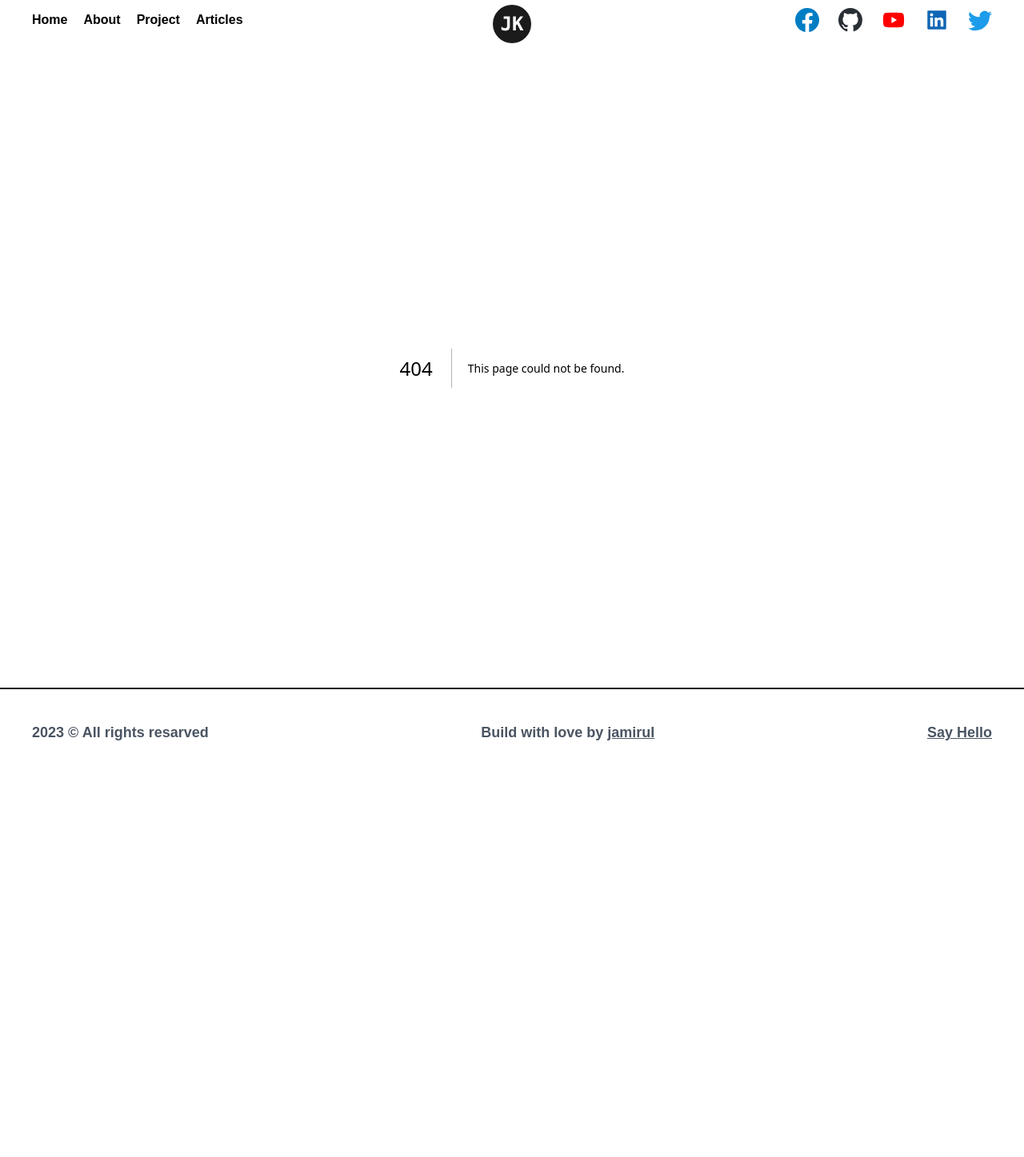
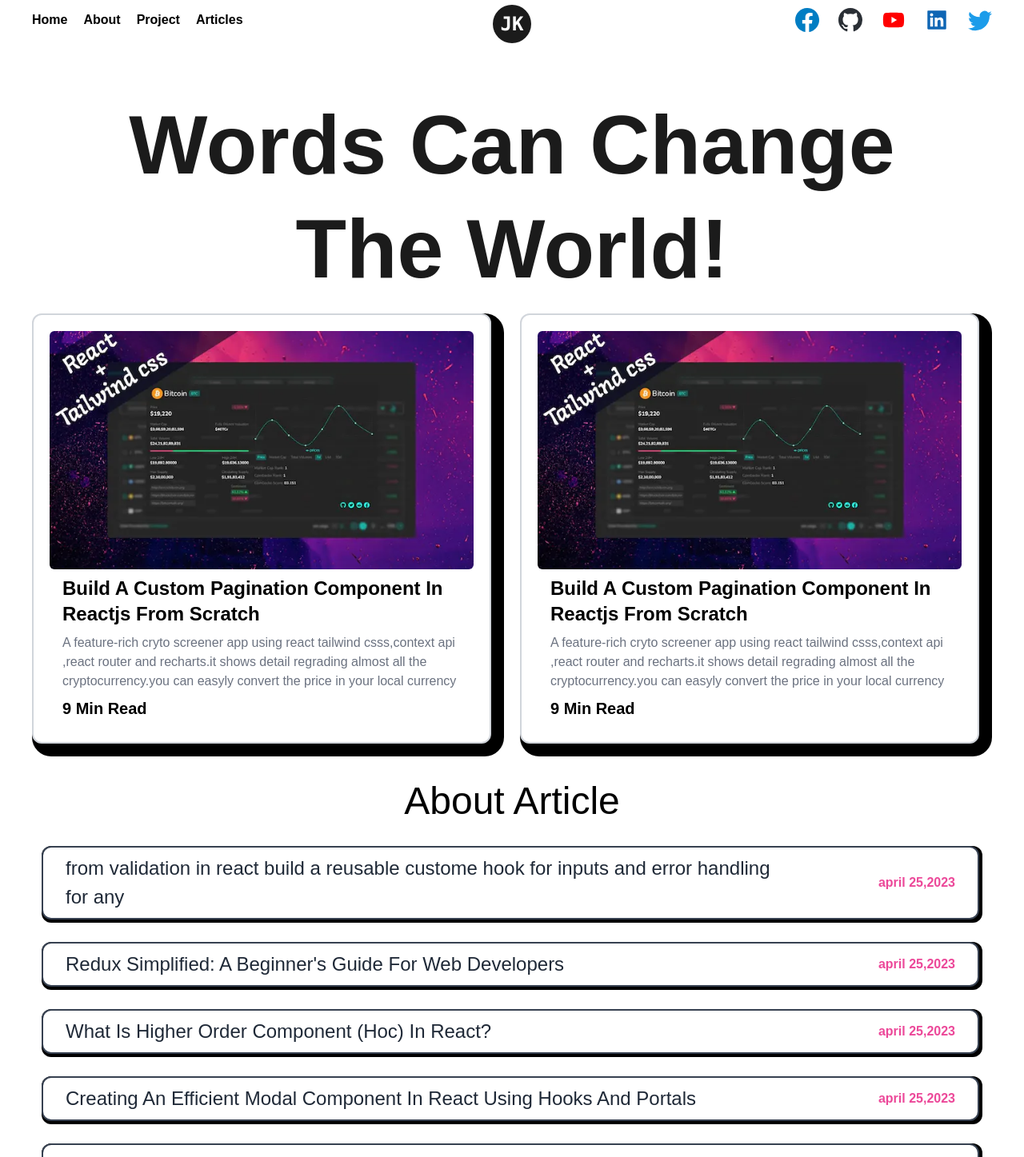
Before and after one commit to mdjamirulislam/modern-potfilo, a Next.js app: page /article in a window 1280 px wide. Before the commit this address had no page. Shown: the part 10-1457 px from the top of the page at 80% size. Before the commit the page ends 980 px from the top, so only its background shows below. Built offline with nearby package versions, Linux system fonts and the light colour scheme.

Commit message:
article-complete

```diff
--- /dev/null
+++ b/src/Components/Animtedarticle.js
@@ -0,0 +1,38 @@
+import Link from 'next/link'
+import React from 'react'
+import {motion} from "framer-motion"
+
+const anim={
+    initial:{
+        opacity:1,
+        y:50,
+    },
+    animate:{
+        y:0,
+        opacity:0,
+        Transition:{
+            duration:0.5,
+        }
+    }
+}
+const Animtedarticle = ({heading,date}) => {
+  return (
+        < motion.div className='w-[98%] mx-auto  pr-1 pb-1 rounded-xl bg-black'
+
+        initial={{y:50, opacity:0}}
+        whileInView={{y:0,opacity:1,transition:{duration:0.5}}}
+
+
+         >
+          <Link href="./" className='"w-[98%] mx-auto  overflow-hidden bg-white capitalize"' >
+           <div className='flex justify-between border-2  py-2 px-7 rounded-xl bg-white border-gray-700  items-center gap-6 '>
+           <h1 className='text-[1.5rem] w-[80%] text-gray-800 '>{heading}</h1>
+             <p className='flex flex-wrap text-pink-500 font-semibold justify-between'>{date}</p>
+           </div>
+
+          </Link>
+    </motion.div>
+  )
+}
+
+export default Animtedarticle
--- a/src/Components/Healper/Animationtext/Animationtext.js
+++ b/src/Components/Healper/Animationtext/Animationtext.js
@@ -1,6 +1,4 @@
 import { motion } from "framer-motion";
-import Image from "next/image";
-import React from "react";
 
 const one = {
   initial: {
@@ -10,7 +8,7 @@ const one = {
     opacity: 1,
     transition: {
       delay: 0.5,
-      staggerchildren: 0.08,
+      staggerChildren: 0.09,
     },
   },
 };
@@ -24,26 +22,25 @@ const two = {
     y: 0,
     transition: {
       duration: 1,
+
     },
   },
 };
-const Animationtext = ({ text ,className="" }) => {
+const Animationtext = ({ text, className = "" }) => {
   return (
     <>
       <div className="w-full px-7  mx-auto">
         <motion.div
-          className={`flex justify-center   flex-col  leading-tight  py-4  items-center text-center font-bold text-8xl text-[#1b1b1b] ${className}`}
+          className={`flex justify-center w-2/3 mx-auto    flex-col  leading-tight  py-4  items-center text-center font-bold text-8xl text-[#1b1b1b] ${className}`}
           variants={one}
           initial="initial"
           animate="animate"
         >
-          <motion.h1 className={`w-2/3 ${className}`} variants={two}>
+          <motion.h1 className={` ${className}`} variants={two}>
             {text}
           </motion.h1>
         </motion.div>
         {/* next slider full description */}
-
-
       </div>
     </>
   );
--- /dev/null
+++ b/src/Components/Healper/Articlehelper.js
@@ -0,0 +1,86 @@
+import { motion } from "framer-motion";
+import Image from "next/image";
+import Link from "next/link";
+import React from "react";
+
+const Framerone = motion(Image);
+
+const Article = ({
+  className = "",
+  image,
+  heading,
+
+
+  link,
+  ptag,
+}) => {
+  return (
+    <div className="flex w-full gap-5">
+      <div className={`w-[50%] bg-black rounded-3xl pr-4 pb-4 ${className}`}>
+        <div
+          className={`w-[100%] overflow-hidden  bg-white border-2 border-gray-300 rounded-xl p-5 ${className}`}
+        >
+          <div className="w-full">
+            <Framerone
+              whileHover={{ scale: 1.05 }}
+              transition={{ duration: 0.2 }}
+              src={image}
+              alt="project loading fail"
+              className="w-full rounded-md h-full  "
+            />
+          </div>
+          <div className="flex w-full  flex-col py-2 px-4">
+            <Link href="./" className="hover:underline"><h1 className="text-black text-2xl font-semibold">{heading}</h1></Link>
+
+            <p className="py-2 text-gray-500">{ptag}</p>
+
+            <div className="flex gap-5 justify-between  items-center">
+              <Link
+                href="./"
+                className=" text-black hover:underline  text-xl font-semibold capitalize"
+              >
+                {link}
+              </Link>
+            </div>
+          </div>
+        </div>
+      </div>
+
+      <div className={`w-[50%] bg-black rounded-3xl pr-4 pb-4 ${className}`}>
+        <div
+          className={`w-[100%] overflow-hidden  bg-white border-2 border-gray-300 rounded-xl p-5 ${className}`}
+        >
+          <div className="w-full">
+            <Framerone
+              whileHover={{ scale: 1.05 }}
+              transition={{ duration: 0.2 }}
+              src={image}
+              alt="project loading fail"
+              className="w-full rounded-md h-full  "
+            />
+          </div>
+          <div className="flex w-full  flex-col py-2 px-4">
+            <Link href="./" className="hover:underline"><h1 className="text-black text-2xl font-semibold">{heading}</h1></Link>
+
+            <p className="py-2  text-gray-500">{ptag}</p>
+
+            <div className="flex gap-5 justify-between  items-center">
+              <Link
+                href="./"
+                className=" text-black hover:underline  text-xl font-semibold capitalize"
+              >
+                {link}
+              </Link>
+            </div>
+          </div>
+        </div>
+      </div>
+
+
+
+
+    </div>
+  );
+};
+
+export default Article;
--- a/src/Components/Navv/Navbar.js
+++ b/src/Components/Navv/Navbar.js
@@ -26,7 +26,7 @@ const Navbar = () => {
           </span>
         </div>
         <div className="relative  group">
-          <Link href="/">Articles</Link>
+          <Link href="./article">Articles</Link>
           <span className="h-[2px] rounded-full transition-all duration-300  w-0 inline-block bg-black group-hover:w-full absolute left-0 bottom-[-4px]">
             &nbsp;
           </span>
--- a/src/Components/homelayout/Layout.js
+++ b/src/Components/homelayout/Layout.js
@@ -1,109 +1,75 @@
-import { motion } from "framer-motion";
-import images from "../../../public/image/mak.webp"
-import Image from "next/image"
-
-import { BiCartDownload } from 'react-icons/bi';
+import Image from "next/image";
+import images from "../../../public/image/mak.webp";
+import {motion} from "framer-motion"
 import Link from "next/link";
+import Animationtext from "../Healper/Animationtext/Animationtext";
+import { BiCartDownload } from "react-icons/bi";
 const Layout = () => {
-  const quote = {
-    initial: {
-      oppacity: 0,
-    },
-    animate: {
-      oppacity: 1,
-      transition: {
-        delay: 0.5,
-      },
-    },
-  };
-  const single = {
-    initial: {
-      oppacity: 0,
-      y: -50,
-    },
-    animate: {
-      oppacity: 1,
-      y: 0,
-      transition: {
-        duration: 1,
-      },
-    },
-  };
-  const simple = {
-    initial: {
-      oppacity: 0,
-      y: 50,
-    },
-    animate: {
-      oppacity: 1,
-      y: 0,
-      transition: {
-        duration: 1,
-      },
-    },
-  };
-
   return (
     <div className="w-full overflow-hidden h-screen flex justify-between">
       {/* left image */}
 
-
       <div className="w-[50%] py-0 my-0">
         <div className="fixed left-9 bottom-14">
           <Link href="https://www.facebook.com">
-        <motion.h1 className="w-20 font-semibold h-20 text-white flex justify-center rounded-full bg-[#1b1b1b]  items-center  hover:bg-inherit hover:border-black hover:text-black hover:border hover:cursor-pointer"
-        whileHover={{ backgroundColor:["#121212", "rgba(131,58,180,1)","rgba(253,29,29,1)","rgba(252,176,69,1)","rgba(131,58,180,1)", "#121212"],
-        transition:{duration:1, repeat:Infinity}
+            <h1
+              className="w-20 font-semibold h-20 text-white flex justify-center rounded-full bg-[#1b1b1b]  items-center  hover:bg-inherit hover:border-black hover:text-black hover:border hover:cursor-pointer"
+              whileHover={{
+                backgroundColor: [
+                  "#121212",
+                  "rgba(131,58,180,1)",
+                  "rgba(253,29,29,1)",
+                  "rgba(252,176,69,1)",
+                  "rgba(131,58,180,1)",
+                  "#121212",
+                ],
+                transition: { duration: 1, repeat: Infinity },
               }}
-
-        >Hire Me</motion.h1>
+            >
+              Hire Me
+            </h1>
           </Link>
-
         </div>
 
         <div className="w-[90%] ml-10">
           <Image src={images} alt="hellwo" className="w-[100%] " />
         </div>
-
-
       </div>
       {/* al text */}
       <div className="w-[50%] py-10">
         <div className="">
-          <motion.span
-            className="flex flex-col text-7xl items-center self-center my-3 text-left font-bold"
-            variants={quote}
-            initial="initial"
-            animate="animate"
-          >
-            <motion.h1
-              className=" inline-block"
-              variants={single}
-              initial="initial"
-              animate="animate"
-            >
-              Turning Vision Into Reality With Code And Design with my.{" "}
-            </motion.h1>
-          </motion.span>
-          <motion.p
-            className="font-semibold my-5"
-            variants={simple}
-            initial="initial"
-            animate="animate"
-          >
+          <Animationtext
+          className="text-7xl font-bold w-full text-left flex justify-start items-start"
+          text="Turning Vision Into Reality With Code And Design."/>
+          <p className="text-lg mb-5">
             As a skilled full-website application developer, I am dedicated to
             turning ideas into innovative web applications. Explore my latest
             projects and articles, showcasing my expertise in React.js and web
             development.
-          </motion.p>
+          </p>
 
           <div className="flex gap-6">
-            <button className="  px-4 py-2 bg-black text-white font-bold rounded-md shadow-md hover:bg-inherit hover:text-black border-black border-2 "><a href="./"download className="flex justify-center items-center gap-4">Resume <BiCartDownload size={20}/></a></button>
-            <button><a href="./" target="-blank" className="font-semibold underline text-2xl">Contact</a></button>
+            <button className="  px-4 py-2 bg-black text-white font-bold rounded-md shadow-md hover:bg-inherit hover:text-black border-black border-2 ">
+              <a
+                href="./"
+                download
+                className="flex justify-center items-center gap-4"
+              >
+                Resume <BiCartDownload size={20} />
+              </a>
+            </button>
+            <button>
+              <a
+                href="./"
+                target="-blank"
+                className="font-semibold underline text-2xl"
+              >
+                Contact
+              </a>
+            </button>
           </div>
         </div>
       </div>
-
     </div>
   );
 };
--- /dev/null
+++ b/src/pages/article.js
@@ -0,0 +1,85 @@
+import Head from "next/head";
+import React from "react";
+import projectone from "../../public/image/projectone.webp";
+import Animationtext from "../Components/Healper/Animationtext/Animationtext";
+import Article from "../Components/Healper/Articlehelper";
+import Animtedarticle from "../Components/Animtedarticle";
+const article = () => {
+  return (
+    <>
+      <Head>
+        <title>portfilo || article</title>
+      </Head>
+      <meta name="description" content=" any description" />
+
+      <main>
+        <div className="py-10">
+          <Animationtext
+            className="w-full text-[6.5rem]"
+            text="Words Can Change The World!"
+          />
+          <div>
+            <Article
+              image={projectone}
+              heading="Build A Custom Pagination Component In Reactjs From Scratch"
+              ptag=" A feature-rich cryto screener app using react tailwind csss,context
+            api ,react router and recharts.it shows detail regrading almost all
+            the cryptocurrency.you can easyly convert the price in your local
+            currency"
+              link="9 min read"
+            />
+          </div>
+
+          {/* article wraper */}
+          <div >
+              <h1 className="text-5xl mx-auto py-8 text-center items-center capitalize">About Article</h1>
+
+                <div className="flex flex-col gap-6">
+                    <Animtedarticle
+                    heading="from validation in react build a reusable custome hook for inputs and error handling for any"
+                    date="april 25,2023"
+
+                    />
+                    <Animtedarticle
+                    heading="Redux Simplified: A Beginner's Guide For Web Developers"
+                    date="april 25,2023"
+
+                    />
+                    <Animtedarticle
+                    heading="What Is Higher Order Component (Hoc) In React?"
+                    date="april 25,2023"
+
+                    />
+                    <Animtedarticle
+                    heading="Creating An Efficient Modal Component In React Using Hooks And Portals"
+                    date="april 25,2023"
+                    />
+                    <Animtedarticle
+                    heading="Build A Fabulous Todo List App With React, Redux And Framer-Motion"
+                    date="april 25,2023"
+
+                    />
+                    <Animtedarticle
+                    heading="from validation in react build a reusable custome hook for inputs and error handling for any"
+                    date="april 25,2023"
+
+                    />
+                    <Animtedarticle
+                    heading="Silky Smooth Scrolling In Reactjs: A Step-By-Step Guide For React Developers"
+                    date="april 25,2023"
+
+                    />
+                </div>
+
+
+
+
+
+          </div>
+        </div>
+      </main>
+    </>
+  );
+};
+
+export default article;
```
Lines whose indentation alone changed are shown as unchanged.
